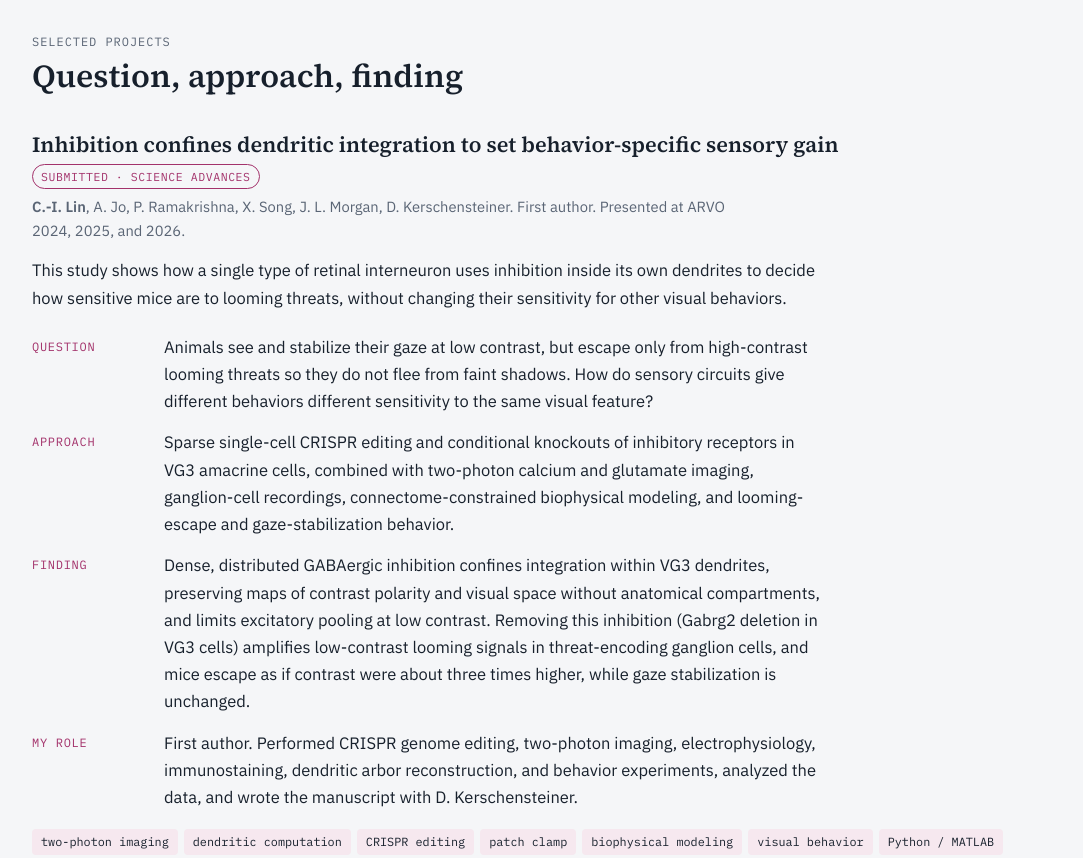
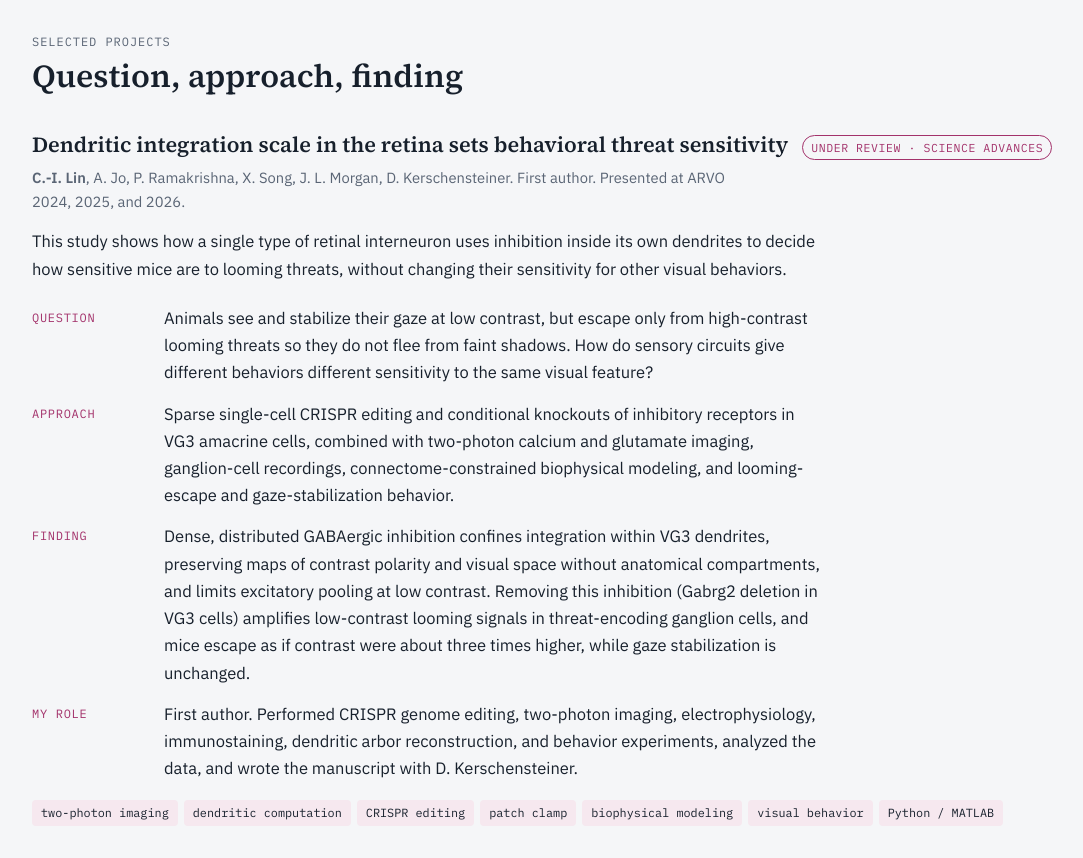
Before and after one commit to cilin6268/cilin6268.github.io, a plain HTML site: page index.html in a window 1280 px wide. Shown: the part 1380-2238 px from the top of the page, without its empty margins (84-1167 px from the left). Drawn offline with Linux system fonts and the light colour scheme.

Commit message:
Add files via upload

```diff
--- a/index.html
+++ b/index.html
@@ -301,8 +301,8 @@ footer { padding-block: 32px 48px; color: var(--muted); font-size: 0.85rem; bord
     <!-- PROJECT 1 -->
     <article class="project">
       <div class="p-head">
-        <h3>Inhibition confines dendritic integration to set behavior-specific sensory gain</h3>
-        <span class="status review">Submitted · Science Advances</span>
+        <h3>Dendritic integration scale in the retina sets behavioral threat sensitivity</h3>
+        <span class="status review">Under review · Science Advances</span>
       </div>
       <p class="cite"><b>C.-I. Lin</b>, A. Jo, P. Ramakrishna, X. Song, J. L. Morgan, D. Kerschensteiner. First author. Presented at ARVO 2024, 2025, and 2026.</p>
       <p class="lead">This study shows how a single type of retinal interneuron uses inhibition inside its own dendrites to decide how sensitive mice are to looming threats, without changing their sensitivity for other visual behaviors.</p>
@@ -499,7 +499,7 @@ footer { padding-block: 32px 48px; color: var(--muted); font-size: 0.85rem; bord
   <div class="wrap">
     <div class="sec-head"><span class="label">Publications</span><h2>All papers</h2></div>
     <ol class="pubs">
-      <li><span class="yr">2026</span><div><div class="t">Inhibition confines dendritic integration to set behavior-specific sensory gain</div><div class="a"><b>C.-I. Lin</b>, A. Jo, P. Ramakrishna, X. Song, J. L. Morgan, D. Kerschensteiner</div><div class="j">Submitted to <em>Science Advances</em></div></div></li>
+      <li><span class="yr">2026</span><div><div class="t">Dendritic integration scale in the retina sets behavioral threat sensitivity</div><div class="a"><b>C.-I. Lin</b>, A. Jo, P. Ramakrishna, X. Song, J. L. Morgan, D. Kerschensteiner</div><div class="j">Under review at <em>Science Advances</em></div></div></li>
       <li><span class="yr">2025</span><div><div class="t">Molecular mechanism establishing the OFF pathway in vision</div><div class="a">F. Soto, <b>C.-I. Lin</b>, A. Jo, S.-Y. Chou, E. G. Harding, P. A. Ruzycki, G. K. Seabold, R. S. Petralia, D. Kerschensteiner</div><div class="j"><em>Nature Communications</em> 16, 3708</div><div class="links"><a href="https://doi.org/10.1038/s41467-025-59046-0">Journal</a><a href="https://pubmed.ncbi.nlm.nih.gov/40251167/">PubMed</a><a href="Soto2025_NatCommun.pdf">PDF</a></div></div></li>
       <li><span class="yr">2024</span><div><div class="t">Subcellular pathways through VGluT3-expressing mouse amacrine cells provide locally tuned object-motion-selective signals in the retina</div><div class="a">K. Friedrichsen, J. C. Hsiang, <b>C.-I. Lin</b>, L. McCoy, K. Valkova, D. Kerschensteiner, J. L. Morgan</div><div class="j"><em>Nature Communications</em> 15, 2965</div><div class="links"><a href="https://doi.org/10.1038/s41467-024-46996-0">Journal</a><a href="https://pubmed.ncbi.nlm.nih.gov/38580652/">PubMed</a><a href="Friedrichsen2024_NatCommun.pdf">PDF</a></div></div></li>
       <li><span class="yr">2023</span><div><div class="t">Histone deacetylase 3 inhibition decreases cerebral edema and protects the blood-brain barrier after stroke</div><div class="a">H. Lu, R. Ashiqueali, <b>C.-I. Lin</b>, A. Walchale, V. Clendaniel, R. Matheson, M. Fisher, E. H. Lo, M. Selim, A. Shehadah</div><div class="j"><em>Molecular Neurobiology</em> 60, 235–246</div><div class="links"><a href="https://doi.org/10.1007/s12035-022-03083-z">Journal</a><a href="https://pubmed.ncbi.nlm.nih.gov/36258136/">PubMed</a><a href="Lu2023_MolNeurobiol.pdf">PDF</a></div></div></li>
```
